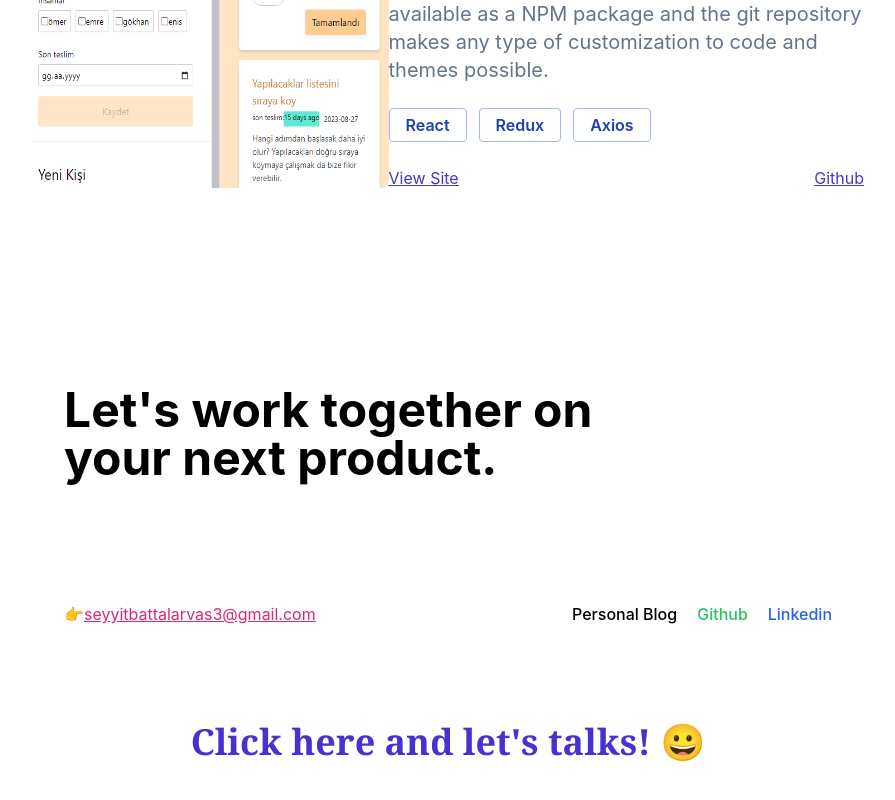
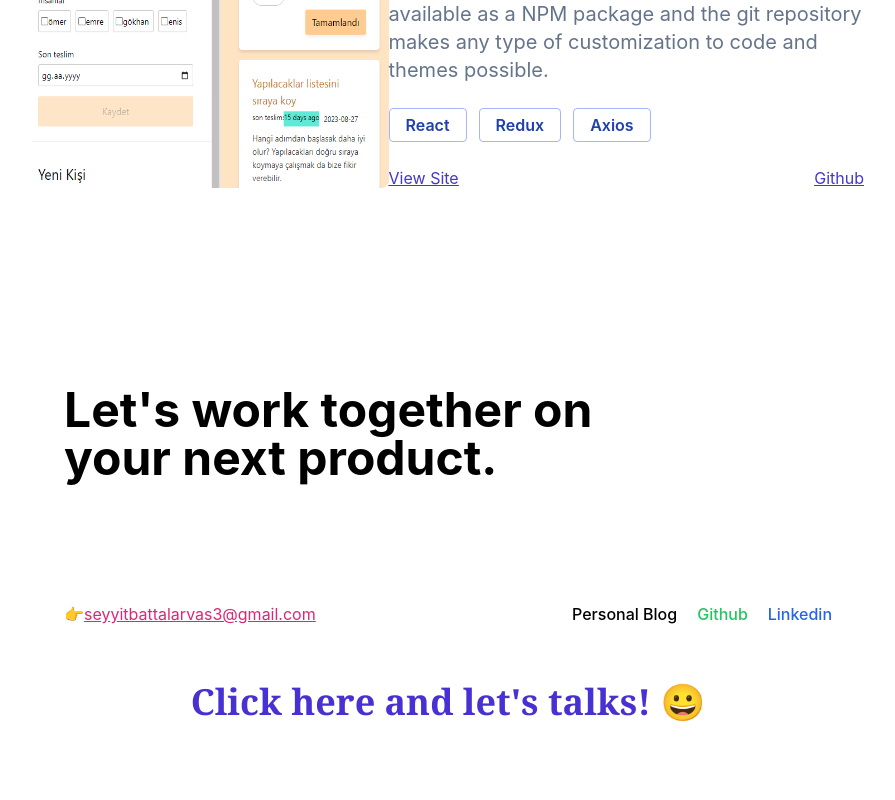
Before and after one commit to SeyyitBattal/web-sayfam, a React (Create React App) app: page / in a window 1280 px wide. Shown: the part 2671-3471 px from the top of the page, without its empty margins (192-1087 px from the left). Built offline with nearby package versions, Linux system fonts and the light colour scheme.

Commit message:
All done

```diff
--- a/src/components/MyFooter.js
+++ b/src/components/MyFooter.js
@@ -52,7 +52,7 @@ const MyFooter = () => {
           </a>
         </div>
       </div>
-      <div className="footerForm flex flex-col items-center my-20 gap-6 mx-8 bg-white dark:bg-black">
+      <div className="footerForm flex flex-col items-center my-10 gap-6 mx-8 bg-white dark:bg-black">
         <div className="send-message">
           <button
             className=" text-4xl font-semibold text-[#4731D3] font-serif mb-8"
```
